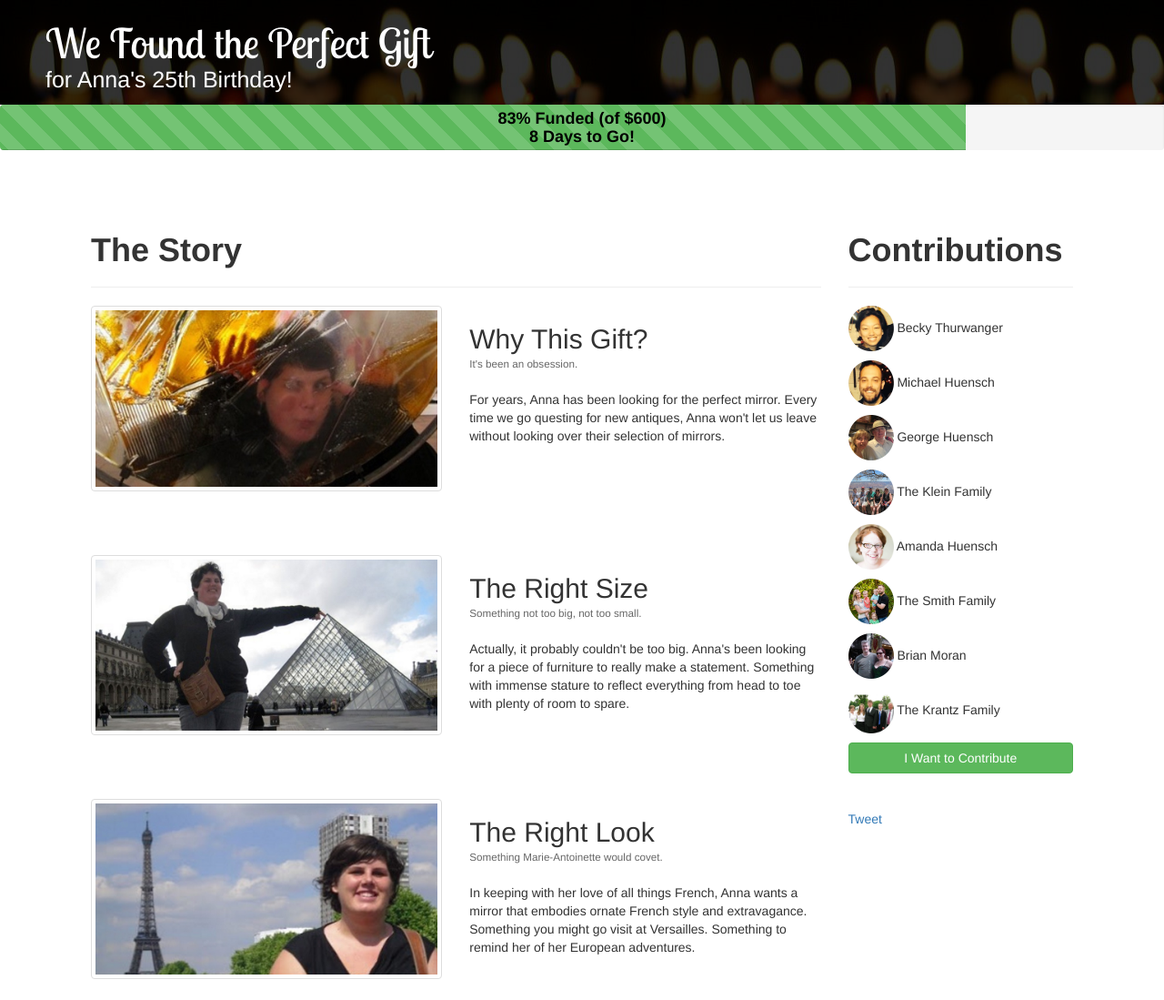
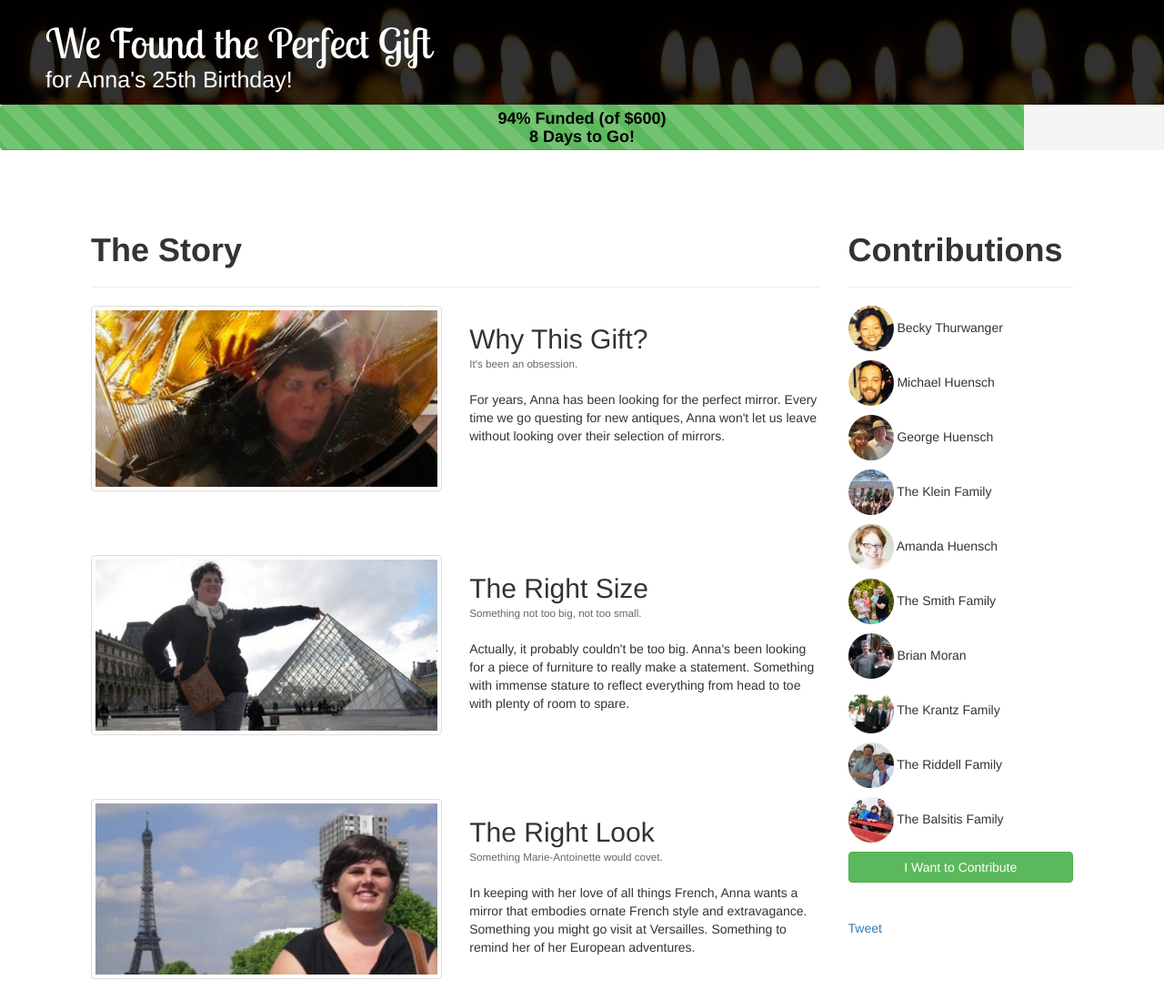
Before and after one commit to mhuensch/AnnasBirthday, a plain HTML site: page index.html in a window 1280 px wide. Shown: the top 1099 px of the page at 91% size. Drawn offline with nearby package versions, Linux system fonts and the light colour scheme.

Commit message:
Adding more donations from the Balsitis Family and the Riddell Family

```diff
--- a/index.html
+++ b/index.html
@@ -23,8 +23,8 @@
 
 	<a href="#contribute">
 		<div id="progress" class="progress">
-			<div class="progress-bar progress-bar-success progress-bar-striped" role="progressbar" aria-valuenow="83" aria-valuemin="0" aria-valuemax="100" style="width: 83%;">
-				<span>83% Funded (of $600)</span><br />
+			<div class="progress-bar progress-bar-success progress-bar-striped" role="progressbar" aria-valuenow="94" aria-valuemin="0" aria-valuemax="100" style="width: 88%;">
+				<span>94% Funded (of $600)</span><br />
 				<span id="countdown">Countdown ...</span>
 			</div>
 		</div>
@@ -246,6 +246,14 @@
 						<img src="content/KrantzFamily.png" width="50" height="50" />
 						<span>The Krantz Family</span>
 					</li>
+					<li>
+						<img src="content/RiddellFamily.png" width="50" height="50" />
+						<span>The Riddell Family</span>
+					</li>
+					<li>
+						<img src="content/BalsitisFamily.png" width="50" height="50" />
+						<span>The Balsitis Family</span>
+					</li>
 				</ul>
 
 				<form action="https://www.paypal.com/cgi-bin/webscr" method="post" target="_top">
```
Also changed, not shown: content/BalsitisFamily.jpg (added), content/BalsitisFamily.png (added), content/RiddellFamily.jpg (added), content/RiddellFamily.png (added).
